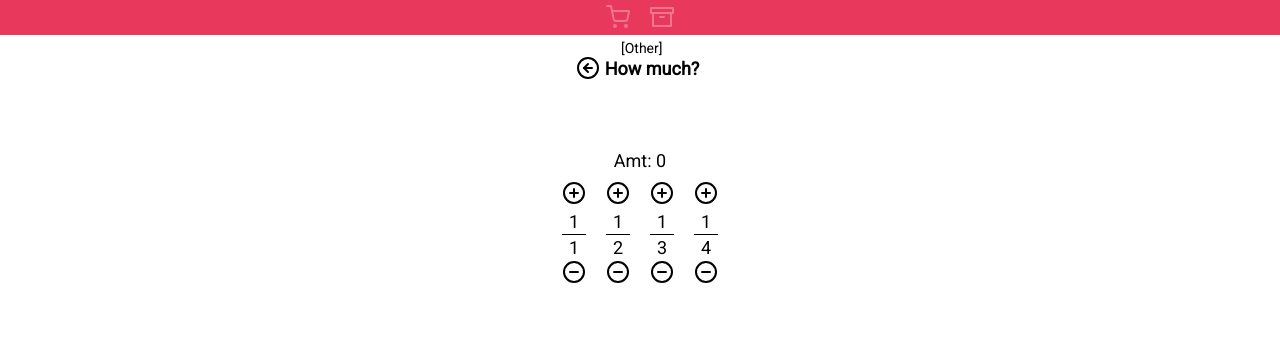
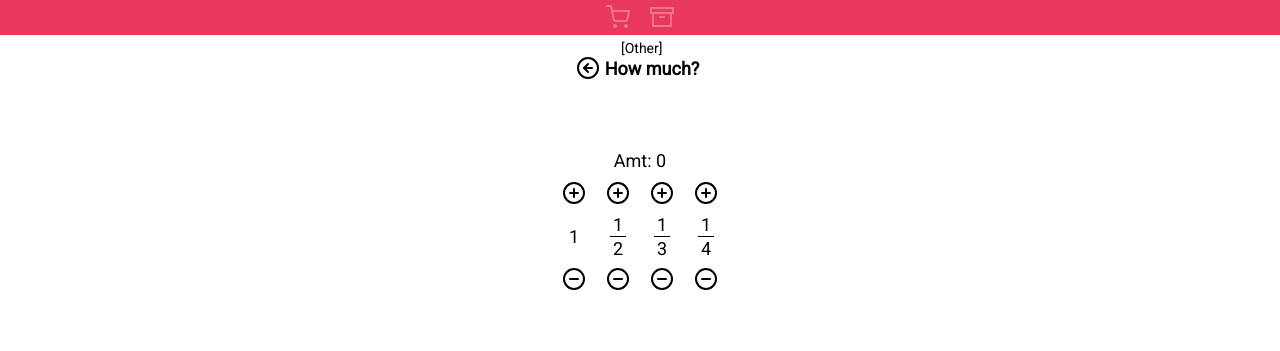
Before and after one commit to NiftyOctopus/lychee-list, a Vue app: page /amount in a window 1280 px wide. Shown: the top 351 px of the page. Built offline with nearby package versions, Linux system fonts and the light colour scheme.

Commit message:
Cleaned up Adjuster component

```diff
--- a/src/components/Adjuster.vue
+++ b/src/components/Adjuster.vue
@@ -1,34 +1,28 @@
 <template>
     <div class='adjuster'>
+        <img class='icon'
+            src='../assets/icons/plus-circle.svg'
+            @click='setAmount(plus)'>
+
         <div>
-            <img class='icon'
-                src='../assets/icons/plus-circle.svg'
-                @click='setAmount(plus)'>
+            <div class='numerator'>1</div>
+            <div v-if='d > 1' class='denominator'>{{ d }}</div>
         </div>
 
-        <div class='numerator'  >1</div>
-        <div class='denominator'>{{ d }}</div>
-
-        <div>
-            <img class='icon'
-                src='../assets/icons/minus-circle.svg'
-                @click=setAmount(minus)>
-        </div>
+        <img class='icon'
+            src='../assets/icons/minus-circle.svg'
+            @click='setAmount(minus)'>
     </div>
 </template>
 
 
 
 <script>
-    //import SubComponent from '../components/SubComponent'
-
     export default {
         name: 'adjuster',
-        components: { /* Subcomponents */ },
+        components: {},
         props: ['d'],
-        data() { return {
-
-        }},
+        data() { return {}},
         beforeCreate() {},
         created() {},
         mounted() {},
@@ -41,12 +35,8 @@
                 return -1 / this.d
             }
         },
-        watch: {
-
-        },
         methods: {
             setAmount(amount) {
-                //alert('Hello')
                 this.$store.commit('updateItemAmount', amount)
             },
         }
@@ -57,17 +47,20 @@
 
 <style scoped>
     .adjuster {
-        display: inline-block;
-        padding: 10px;
-        /* border: 1px solid red; */
-    }
-
-    .numerator {
-        border-bottom: 1px solid black;
+        display:         flex;
+        flex-flow:       column nowrap;
+        justify-content: space-between;
+        align-items:     center;
+        margin:          10px;
+        height:          110px;
     }
 
     .numerator, .denominator {
-        padding: 2px 5px;
+        padding: 1px 3px;
+    }
+
+    .denominator {
+        border-top: 1px solid black;
     }
 
     .icon {
--- a/src/views/AmountView.vue
+++ b/src/views/AmountView.vue
@@ -5,10 +5,13 @@
         <div style='margin-top: 150px;'>Amt: {{ item.amount }}</div>
         <!-- <div><fraction :value='value'></fraction></div> -->
 
-        <adjuster d=1></adjuster>
-        <adjuster d=2></adjuster>
-        <adjuster d=3></adjuster>
-        <adjuster d=4></adjuster>
+        <div id='adjusters'>
+            <adjuster d=1></adjuster>
+            <adjuster d=2></adjuster>
+            <adjuster d=3></adjuster>
+            <adjuster d=4></adjuster>
+        </div>
+
         <view-footer :allowSave=true></view-footer>
     </div>
 </template>
@@ -53,5 +56,10 @@
 
 
 <style scoped>
-
+    #adjusters {
+        display: flex;
+        flex-flow: row nowrap;
+        justify-content: center;
+        align-items: center;
+    }
 </style>
```
